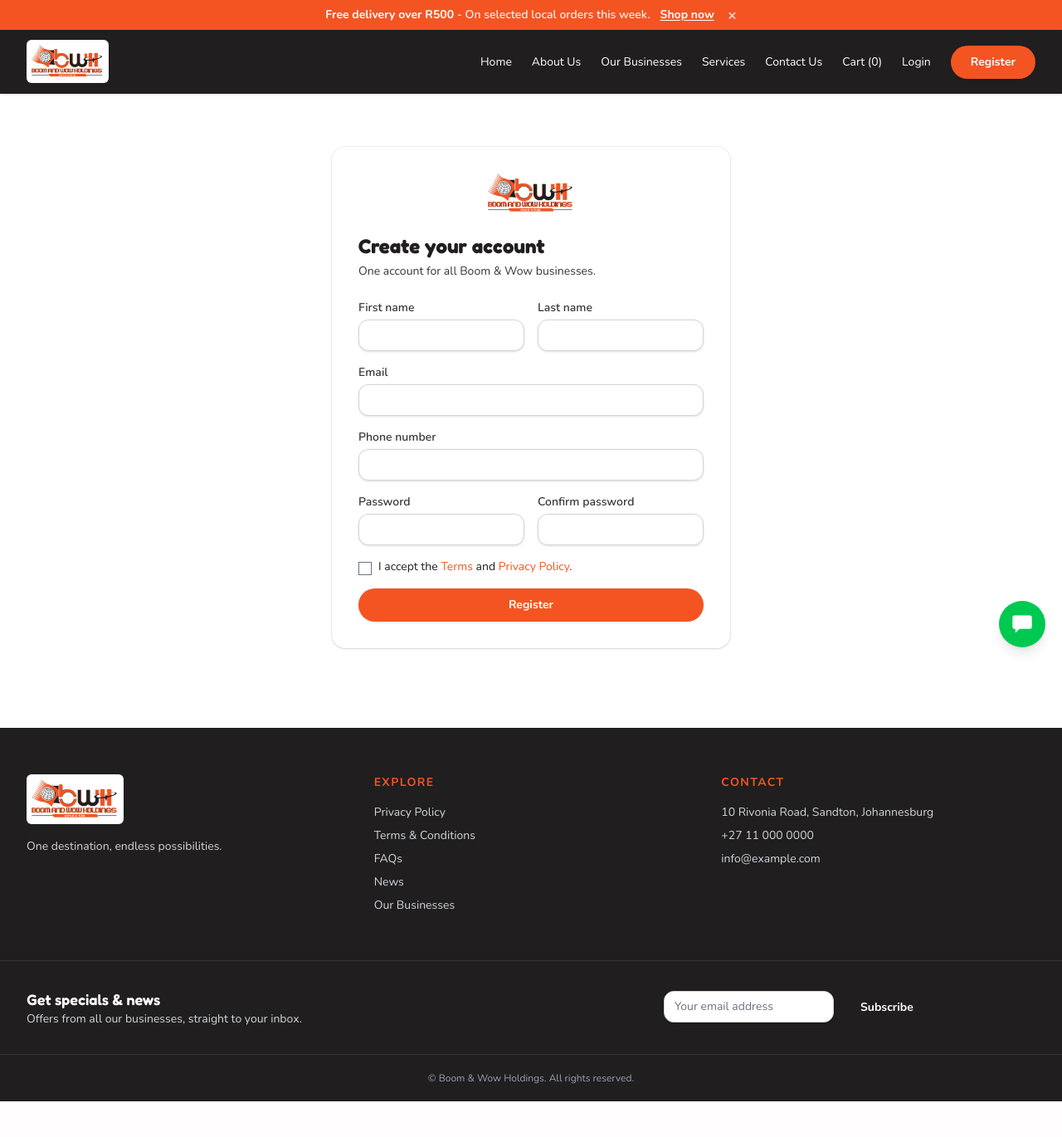
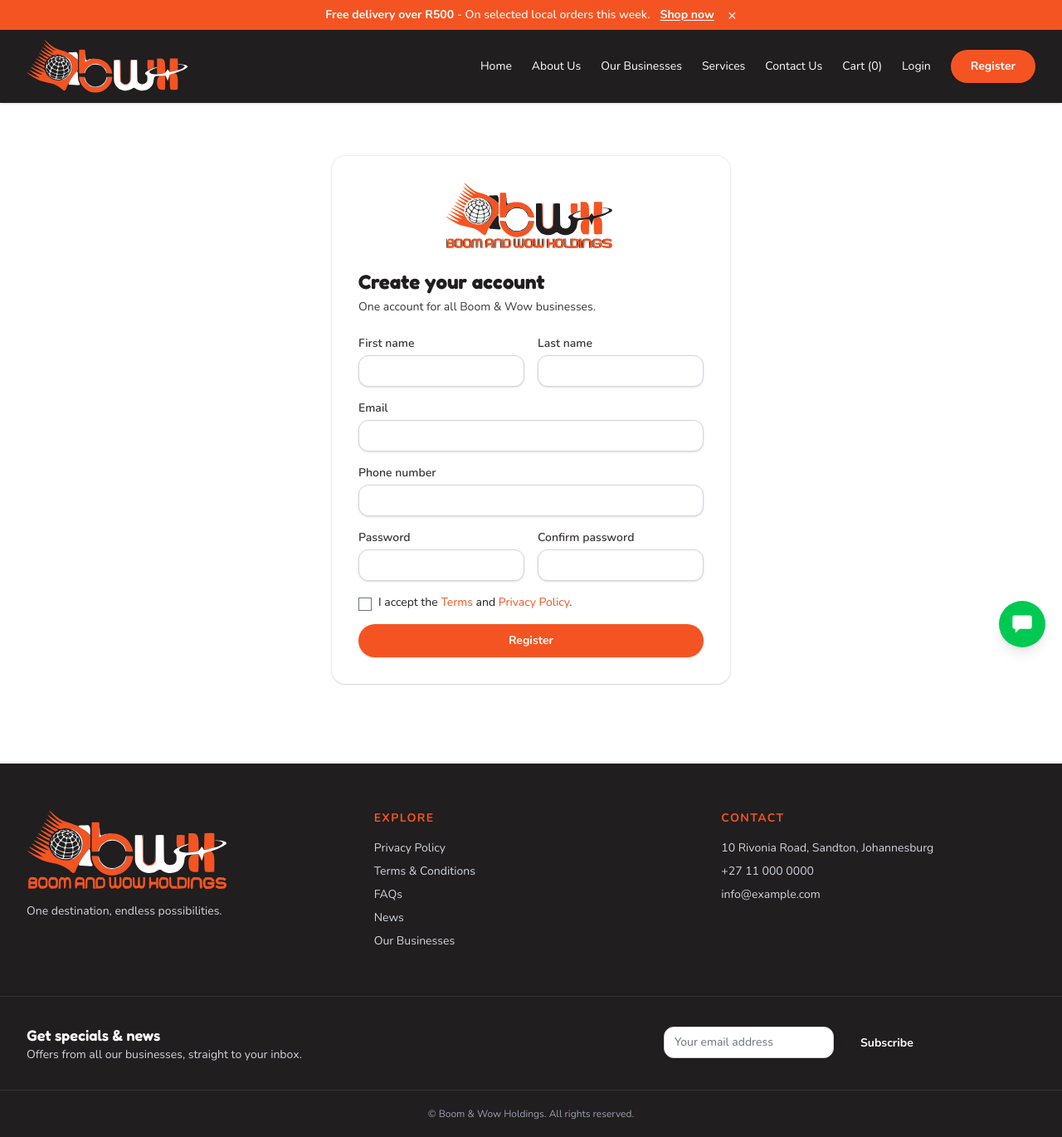
Before and after one commit to concept254/boom-wow, a Laravel app: page /register in a window 1280 px wide. Shown: the whole page at 83% size. Before the commit the page ends 1327 px from the top, so only its background shows below. Run offline with Laravel 12, Linux system fonts and the light colour scheme; data comes from the database, SQL or seed files in the repository; style sheets or scripts are compiled from the project's sources; parts of the project's set-up code (start-up, migrations or seed data) failed here and were passed over.

Commit message:
logo updates to svg versions

```diff
--- a/config/boomwow.php
+++ b/config/boomwow.php
@@ -20,8 +20,11 @@ return [
     ],
 
     'logo' => [
-        'light' => 'images/logo.jpg',        // official logo, for light backgrounds
-        'dark' => 'images/logo-dark.png',    // optional variant for dark surfaces (see ADMIN_GUIDE)
+        'light' => 'images/logo.svg',        // vector logo (transparent) for light backgrounds
+        'dark' => 'images/logo-dark.svg',    // vector logo for dark surfaces (header, footer)
+        'mark_light' => 'images/logo-mark.svg',      // emblem only (no name line), for tight spaces
+        'mark_dark' => 'images/logo-mark-dark.svg',
+        'fallback' => 'images/logo.jpg',     // original client JPG, used only if the SVGs are missing
     ],
 
     'booking' => [
--- a/resources/views/auth/login.blade.php
+++ b/resources/views/auth/login.blade.php
@@ -1,6 +1,6 @@
 @extends('layouts.app', ['title' => 'Login'])
 @section('content')
-<section class="mx-auto max-w-md px-4 py-16"><div class="card p-8"><div class="mb-6 flex justify-center"><x-logo variant="light" class="h-12 w-auto" /></div>
+<section class="mx-auto max-w-md px-4 py-16"><div class="card p-8"><div class="mb-6 flex justify-center"><x-logo variant="light" class="h-20 w-auto" /></div>
 <h1 class="text-2xl font-bold">Sign in</h1>
 <form method="POST" action="{{ route('login') }}" class="mt-6 space-y-4">@csrf
 <div><label class="label" for="email">Email</label><input id="email" type="email" name="email" value="{{ old('email') }}" class="input" required autofocus autocomplete="username">@error('email')<p class="mt-1 text-xs text-red-600">{{ $message }}</p>@enderror</div>
--- a/resources/views/auth/register.blade.php
+++ b/resources/views/auth/register.blade.php
@@ -1,6 +1,6 @@
 @extends('layouts.app', ['title' => 'Register'])
 @section('content')
-<section class="mx-auto max-w-lg px-4 py-16"><div class="card p-8"><div class="mb-6 flex justify-center"><x-logo variant="light" class="h-12 w-auto" /></div>
+<section class="mx-auto max-w-lg px-4 py-16"><div class="card p-8"><div class="mb-6 flex justify-center"><x-logo variant="light" class="h-20 w-auto" /></div>
 <h1 class="text-2xl font-bold">Create your account</h1><p class="mt-1 text-sm text-brand-graphite">One account for all Boom &amp; Wow businesses.</p>
 <form method="POST" action="{{ route('register') }}" class="mt-6 space-y-4">@csrf
 <div class="grid gap-4 sm:grid-cols-2">@foreach ([['first_name', 'First name'], ['last_name', 'Last name']] as [$n, $l])<div><label class="label" for="{{ $n }}">{{ $l }}</label><input id="{{ $n }}" name="{{ $n }}" value="{{ old($n) }}" class="input" required>@error($n)<p class="mt-1 text-xs text-red-600">{{ $message }}</p>@enderror</div>@endforeach</div>
--- a/resources/views/components/logo.blade.php
+++ b/resources/views/components/logo.blade.php
@@ -1,20 +1,28 @@
-@props(['variant' => 'light', 'class' => 'h-10 w-auto'])
+@props(['variant' => 'light', 'class' => 'h-10 w-auto', 'mark' => false])
 @php
-    // The official logo is a JPG on a white background. On dark surfaces we use the optional
-    // dark variant if one has been supplied; otherwise the original is shown unaltered on a white chip.
+    // Vector logos with transparent backgrounds (traced from the client's print JPG, tagline removed).
+    // 'dark' is for dark surfaces such as the header and footer. If an SVG is missing we fall back to
+    // the original JPG (on a white chip for dark surfaces) so the site never shows a broken image.
     $darkPath = config('boomwow.logo.dark');
     $lightPath = config('boomwow.logo.light');
-    $useDark = $variant === 'dark' && $darkPath && file_exists(public_path($darkPath));
-    $path = $useDark ? $darkPath : $lightPath;
-    $exists = $path && file_exists(public_path($path));
-    $chip = $variant === 'dark' && ! $useDark;
+    $fallback = config('boomwow.logo.fallback');
+    $wanted = $mark
+        ? ($variant === 'dark' ? config('boomwow.logo.mark_dark') : config('boomwow.logo.mark_light'))
+        : ($variant === 'dark' ? $darkPath : $lightPath);
+    if (! $wanted || ! file_exists(public_path($wanted))) {
+        $wanted = $variant === 'dark' ? $darkPath : $lightPath;
+    }
+    $path = $wanted && file_exists(public_path($wanted)) ? $wanted : null;
+    $chip = false;
+    if (! $path && $fallback && file_exists(public_path($fallback))) {
+        $path = $fallback;
+        $chip = $variant === 'dark';
+    }
 @endphp
-@if ($exists)
-    @if ($chip)
-        <span class="inline-flex rounded-md bg-brand-white p-1.5"><img src="{{ asset($path) }}" alt="Boom &amp; Wow Holdings" {{ $attributes->merge(['class' => $class]) }}></span>
-    @else
-        <img src="{{ asset($path) }}" alt="Boom &amp; Wow Holdings" {{ $attributes->merge(['class' => $class]) }}>
-    @endif
+@if ($path && $chip)
+    <span class="inline-flex rounded-md bg-brand-white p-1.5"><img src="{{ asset($path) }}" alt="Boom &amp; Wow Holdings" {{ $attributes->merge(['class' => $class]) }}></span>
+@elseif ($path)
+    <img src="{{ asset($path) }}" alt="Boom &amp; Wow Holdings" {{ $attributes->merge(['class' => $class]) }}>
 @else
     <span {{ $attributes->merge(['class' => 'font-display text-xl font-bold tracking-tight '.($variant === 'dark' ? 'text-brand-white' : 'text-brand-charcoal')]) }}>Boom <span class="text-brand-orange">&amp;</span> Wow</span>
 @endif
--- a/resources/views/layouts/admin.blade.php
+++ b/resources/views/layouts/admin.blade.php
@@ -49,7 +49,9 @@
     <meta name="viewport" content="width=device-width, initial-scale=1">
     <meta name="robots" content="noindex,nofollow">
     <title>{{ $title ?? 'Admin' }} · Boom &amp; Wow Admin</title>
-    <link rel="icon" href="{{ asset('favicon.ico') }}">
+    <link rel="icon" href="{{ asset('favicon.ico') }}" sizes="any">
+    <link rel="icon" type="image/svg+xml" href="{{ asset('images/favicon.svg') }}">
+    <link rel="apple-touch-icon" href="{{ asset('apple-touch-icon.png') }}">
     <link href="https://fonts.bunny.net/css?family=nunito:400,600,700,800|fredoka:400,500,600,700" rel="stylesheet">
     @vite(['resources/css/app.css', 'resources/js/app.js'])
 </head>
@@ -57,7 +59,7 @@
     <div class="flex min-h-screen">
         <aside class="fixed inset-y-0 left-0 z-40 w-64 -translate-x-full overflow-y-auto bg-brand-charcoal text-brand-white transition-transform lg:translate-x-0" :class="{ 'translate-x-0': nav }" aria-label="Admin navigation">
             <div class="flex items-center justify-center border-b border-brand-graphite bg-brand-white p-4">
-                <a href="{{ route('admin.dashboard') }}"><x-logo variant="light" class="h-12 w-auto" /></a>
+                <a href="{{ route('admin.dashboard') }}"><x-logo variant="light" class="h-14 w-auto" /></a>
             </div>
             <nav class="space-y-0.5 p-3 text-sm">
                 @foreach ($visible as [$label, $url])
--- a/resources/views/layouts/app.blade.php
+++ b/resources/views/layouts/app.blade.php
@@ -5,7 +5,9 @@
     <meta name="viewport" content="width=device-width, initial-scale=1">
     <title>{{ $title ?? \App\Services\SettingsService::get('seo_title', 'Boom & Wow Holdings') }}</title>
     <meta name="description" content="{{ $description ?? \App\Services\SettingsService::get('seo_description', 'Exceptional services, products and experiences under one roof.') }}">
-    <link rel="icon" href="{{ asset('favicon.ico') }}">
+    <link rel="icon" href="{{ asset('favicon.ico') }}" sizes="any">
+    <link rel="icon" type="image/svg+xml" href="{{ asset('images/favicon.svg') }}">
+    <link rel="apple-touch-icon" href="{{ asset('apple-touch-icon.png') }}">
     <link rel="preconnect" href="https://fonts.bunny.net">
     <link href="https://fonts.bunny.net/css?family=nunito:400,600,700,800|fredoka:400,500,600,700" rel="stylesheet">
     @vite(['resources/css/app.css', 'resources/js/app.js'])
--- a/resources/views/partials/footer.blade.php
+++ b/resources/views/partials/footer.blade.php
@@ -3,7 +3,7 @@
 <footer class="mt-8 bg-brand-charcoal text-brand-white">
     <div class="mx-auto grid max-w-7xl gap-10 px-4 py-14 sm:px-6 md:grid-cols-3 lg:px-8">
         <div>
-            <x-logo variant="dark" class="h-12 w-auto" />
+            <x-logo variant="dark" class="h-24 w-auto" />
             <p class="mt-4 max-w-xs text-sm text-gray-300">One destination, endless possibilities.</p>
         </div>
         <div>
--- a/resources/views/partials/header.blade.php
+++ b/resources/views/partials/header.blade.php
@@ -1,7 +1,7 @@
 @php($menu = \App\Models\Menu::where('location', 'header')->where('is_active', true)->orderBy('sort_order')->get())
 <header class="sticky top-0 z-40 bg-brand-charcoal text-brand-white shadow" x-data="{ open: false }">
     <div class="mx-auto flex max-w-7xl items-center justify-between px-4 py-3 sm:px-6 lg:px-8">
-        <a href="{{ route('home') }}" aria-label="Boom &amp; Wow Holdings home"><x-logo variant="dark" class="h-10 w-auto" /></a>
+        <a href="{{ route('home') }}" aria-label="Boom &amp; Wow Holdings home"><x-logo variant="dark" :mark="true" class="h-12 w-auto sm:h-16" /></a>
 
         <nav class="hidden items-center gap-6 text-sm lg:flex" aria-label="Main">
             @foreach ($menu as $item)
```
Also changed, not shown: docs/ADMIN_GUIDE.md (+1 -1 lines), public/apple-touch-icon.png (added), public/favicon-32x32.png (added), public/favicon.ico, public/icon-192.png (added), public/icon-512.png (added), public/images/favicon.svg (added), public/images/icon.svg (added), public/images/logo-dark.svg (added), public/images/logo-mark-dark.svg (added), public/images/logo-mark.svg (added), public/images/logo.svg (added).
